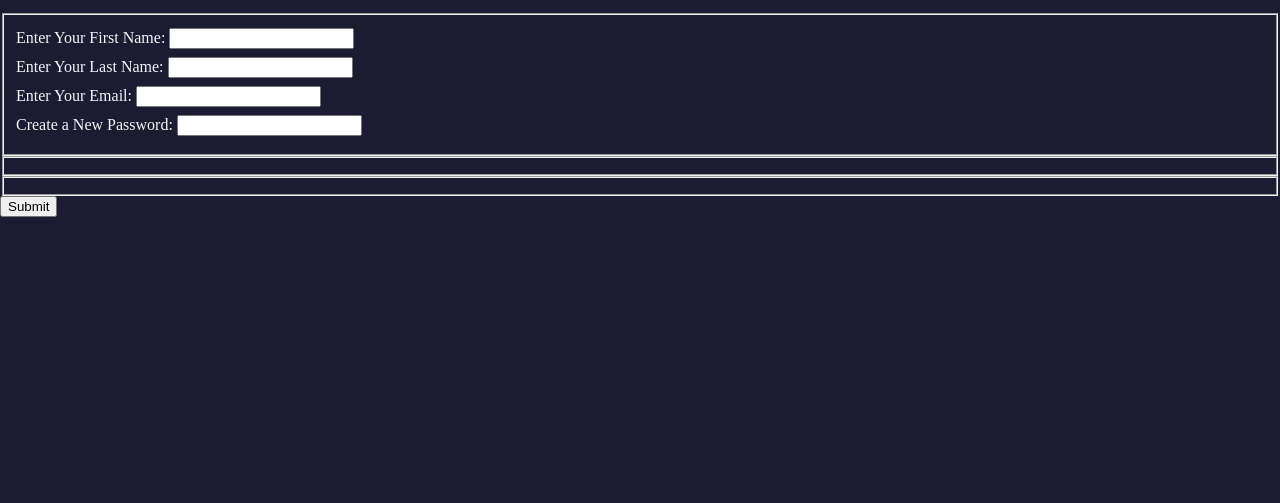
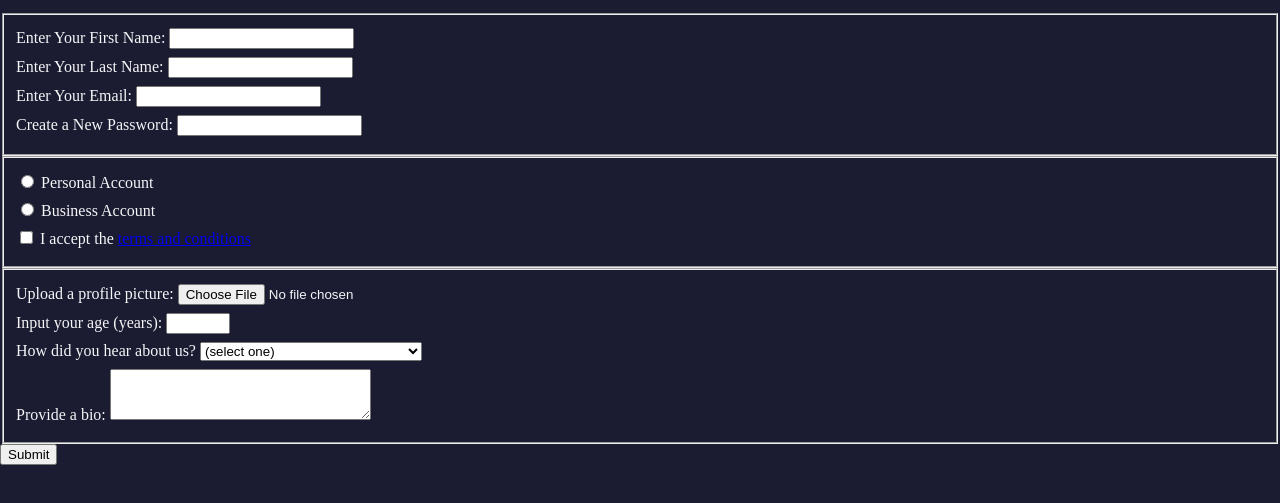
Before and after one commit to NicolaRoyo/Registration-Form, a website: page index.html in a window 1280 px wide. Shown: the part 101-604 px from the top of the page. Drawn offline with Linux system fonts and the light colour scheme.

Commit message:
Finish HTML for registration form

```diff
--- a/index.html
+++ b/index.html
@@ -11,20 +11,54 @@
     <form method="post" action='https://register-demo.freecodecamp.org'>
         <fieldset>
           <label for="first-name">Enter Your First Name:
-            <input id="first-name" type="text" required />
+            <input id="first-name" type="text" required name="first-name" />
           </label>
           <label for="last-name">Enter Your Last Name:
-            <input id="last-name" type="text" required />
+            <input id="last-name" type="text" required name="last-name"/>
           </label>
           <label for="email">Enter Your Email:
-            <input id="email" type="email" required />
+            <input id="email" type="email" required name="email" />
           </label>
+  <!-- /* With type="password" you can use the pattern attribute to define a regular expression that the password must match to be considered valid.
+
+        Add a pattern attribute to the password input element to require the input match: [a-z0-5]{8,}
+        The above is a regular expression which matches eight or more lowercase letters or the digits 0 to 5.
+        */
+           -->
+
           <label for="new-password">Create a New Password:
-            <input id="new-password" type="password" minlength="8" required />
+            <input id="new-password" type="password" pattern="[a-z0-5]{8,}" required name="password" />
           </label>
         </fieldset>
-        <fieldset></fieldset>
-        <fieldset></fieldset>
+        <!-- You only want one radio input to be selectable at a time. However, the form does not know the radio inputs are related.
+        -To relate the radio inputs, give them the same name attribute with a value of account-type. Now, it is not possible to select both radio inputs at the same time.
+        Follow accessibility best practices by linking the input elements and the label elements in the second fieldset.
+
+        Use personal-account, business-account, and terms-and-conditions as values for the respective id attributes.
+      -->
+      <fieldset>
+        <label for="personal-account" ><input type="radio" name="account-type" id="personal-account" /> Personal Account</label>
+        <label for="business-account"><input type="radio" name="account-type" id="business-account" /> Business Account</label>
+        <label for="terms-and-conditions"><input type="checkbox" required id="terms-and-conditions" name="terms-and-conditions"/> I accept the <a href="https://www.freecodecamp.org/news/terms-of-service/"> terms and conditions </a>
+        </label>
+      </fieldset>
+      <fieldset>
+          <label for="profile-picture">Upload a profile picture: <input type="file" id="profile-picture" name="profile-picture" /></label>
+        <label for="age">Input your age (years): <input type="number" min="13" max="120" id="age" name="age"/></label>
+        <label for="referrer">How did you hear about us?
+          <select id="referrer" name="referrer">
+            <option value="">(select one)</option>
+            <option value="1">freeCodeCamp News</option>
+            <option value="2">freeCodeCamp YouTube Channel</option>
+            <option value="3">freeCodeCamp Forum</option>
+            <option value="4">Other</option>
+          </select>
+        </label>
+        <label for="bio">Provide a bio:
+          <textarea id="bio" rows="3" cols="30" placeholder="I like coding on the beach...." name="bio">
+          </textarea>
+        </label>
+      </fieldset>
         <input type="submit" value="Submit" />
     </form>
   </body>
```
